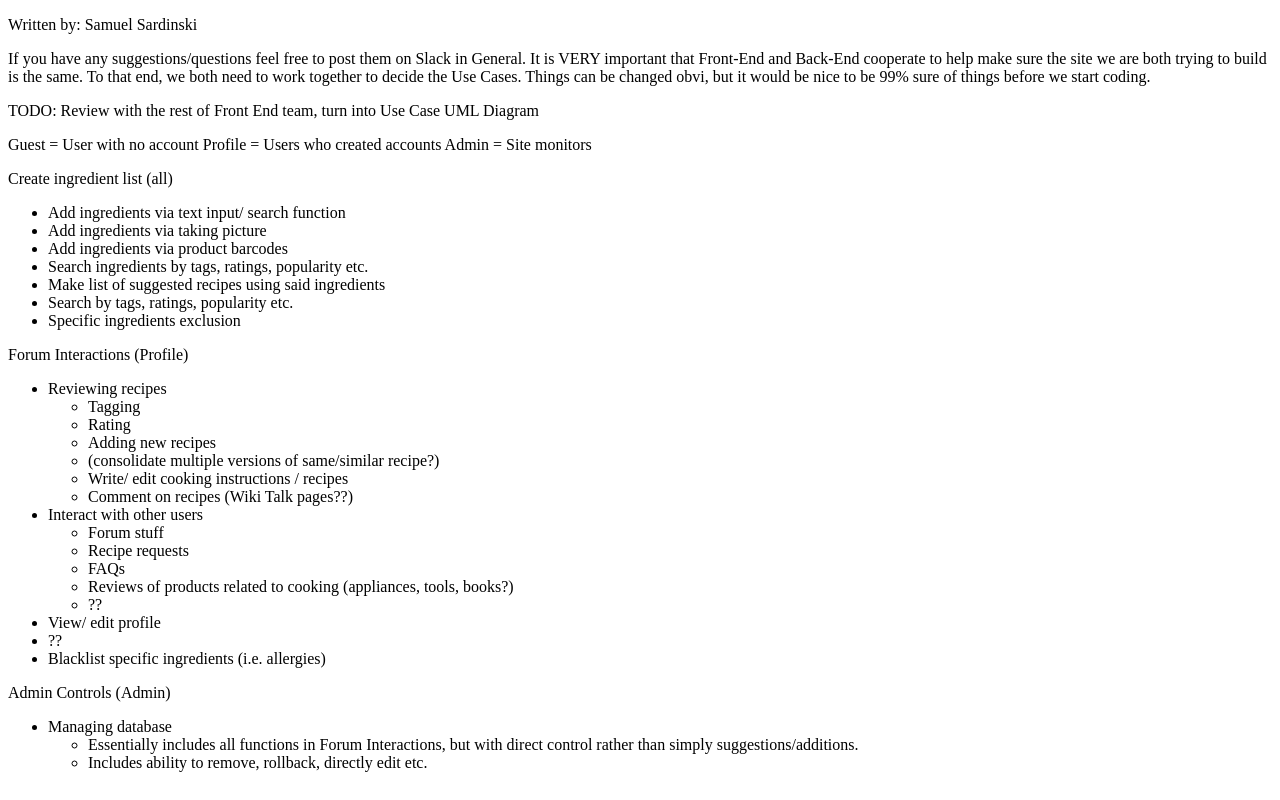
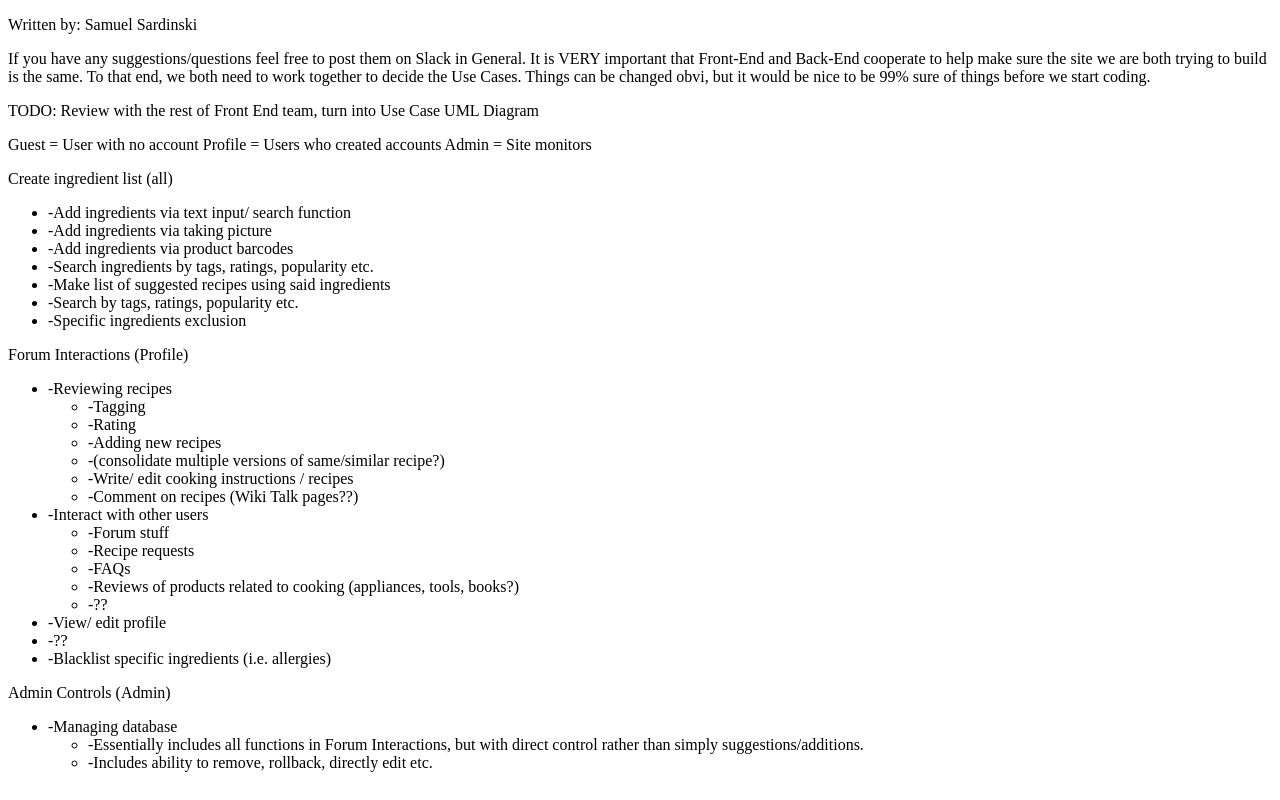
Before and after one commit to CP317-SnapChef/SnapChef, a plain HTML site: page Docs/UseCasesPrototyping.html in a window 1280 px wide. Drawn offline with Linux system fonts and the light colour scheme.

```diff
--- a/Docs/UseCasesPrototyping.html
+++ b/Docs/UseCasesPrototyping.html
@@ -18,47 +18,47 @@
 
 	<p>Create ingredient list (all)</p>
 	<ul>
-		<li>Add ingredients via text input/ search function</li>
-		<li>Add ingredients via taking picture</li>
-		<li>Add ingredients via product barcodes</li>
-		<li>Search ingredients by tags, ratings, popularity etc.</li>
-		<li>Make list of suggested recipes using said ingredients</li>
-		<li>Search by tags, ratings, popularity etc.</li>
-		<li>Specific ingredients exclusion</li>
+		<li>-Add ingredients via text input/ search function</li>
+		<li>-Add ingredients via taking picture</li>
+		<li>-Add ingredients via product barcodes</li>
+		<li>-Search ingredients by tags, ratings, popularity etc.</li>
+		<li>-Make list of suggested recipes using said ingredients</li>
+		<li>-Search by tags, ratings, popularity etc.</li>
+		<li>-Specific ingredients exclusion</li>
 	</ul>
 
 	<p>Forum Interactions (Profile)</p>
 	<ul>
-		<li>Reviewing recipes</li>
+		<li>-Reviewing recipes</li>
 		<ul>
-			<li>Tagging</li>
-			<li>Rating</li>
-			<li>Adding new recipes</li>
-			<li>(consolidate multiple versions of same/similar recipe?)</li>
-			<li>Write/ edit cooking instructions / recipes</li>
-			<li>Comment on recipes (Wiki Talk pages??)</li>
+			<li>-Tagging</li>
+			<li>-Rating</li>
+			<li>-Adding new recipes</li>
+			<li>-(consolidate multiple versions of same/similar recipe?)</li>
+			<li>-Write/ edit cooking instructions / recipes</li>
+			<li>-Comment on recipes (Wiki Talk pages??)</li>
 		</ul>
 
-		<li>Interact with other users</li>
+		<li>-Interact with other users</li>
 		<ul>
-			<li>Forum stuff</li>
-			<li>Recipe requests</li>
-			<li>FAQs</li>
-			<li>Reviews of products related to cooking (appliances, tools, books?)</li>
-			<li>??</li>
+			<li>-Forum stuff</li>
+			<li>-Recipe requests</li>
+			<li>-FAQs</li>
+			<li>-Reviews of products related to cooking (appliances, tools, books?)</li>
+			<li>-??</li>
 		</ul>
 
-		<li>View/ edit profile	</li>
-		<li>??</li>
-		<li>Blacklist specific ingredients (i.e. allergies)</li>
+		<li>-View/ edit profile	</li>
+		<li>-??</li>
+		<li>-Blacklist specific ingredients (i.e. allergies)</li>
 	</ul>
 
 	<p>Admin Controls (Admin)</p>
 	<ul>
-		<li>Managing database</li>
+		<li>-Managing database</li>
 		<ul>
-			<li>Essentially includes all functions in Forum Interactions, but with direct control rather than simply suggestions/additions.</li>
-			<li>Includes ability to remove, rollback, directly edit etc.</li>
+			<li>-Essentially includes all functions in Forum Interactions, but with direct control rather than simply suggestions/additions.</li>
+			<li>-Includes ability to remove, rollback, directly edit etc.</li>
 		</ul>
 	</ul>
 </body>
```
Also changed, not shown: Docs/index.html (+1 -1 lines), 2 other files.
